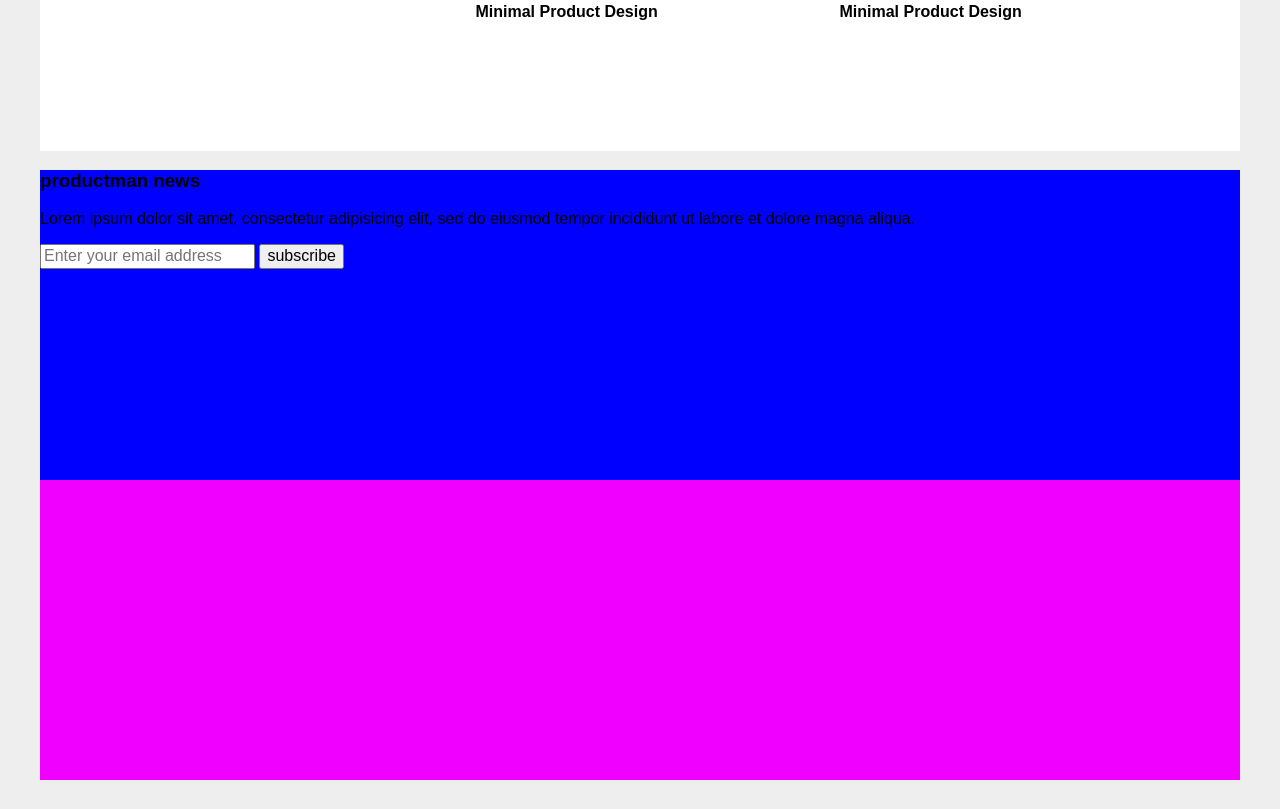
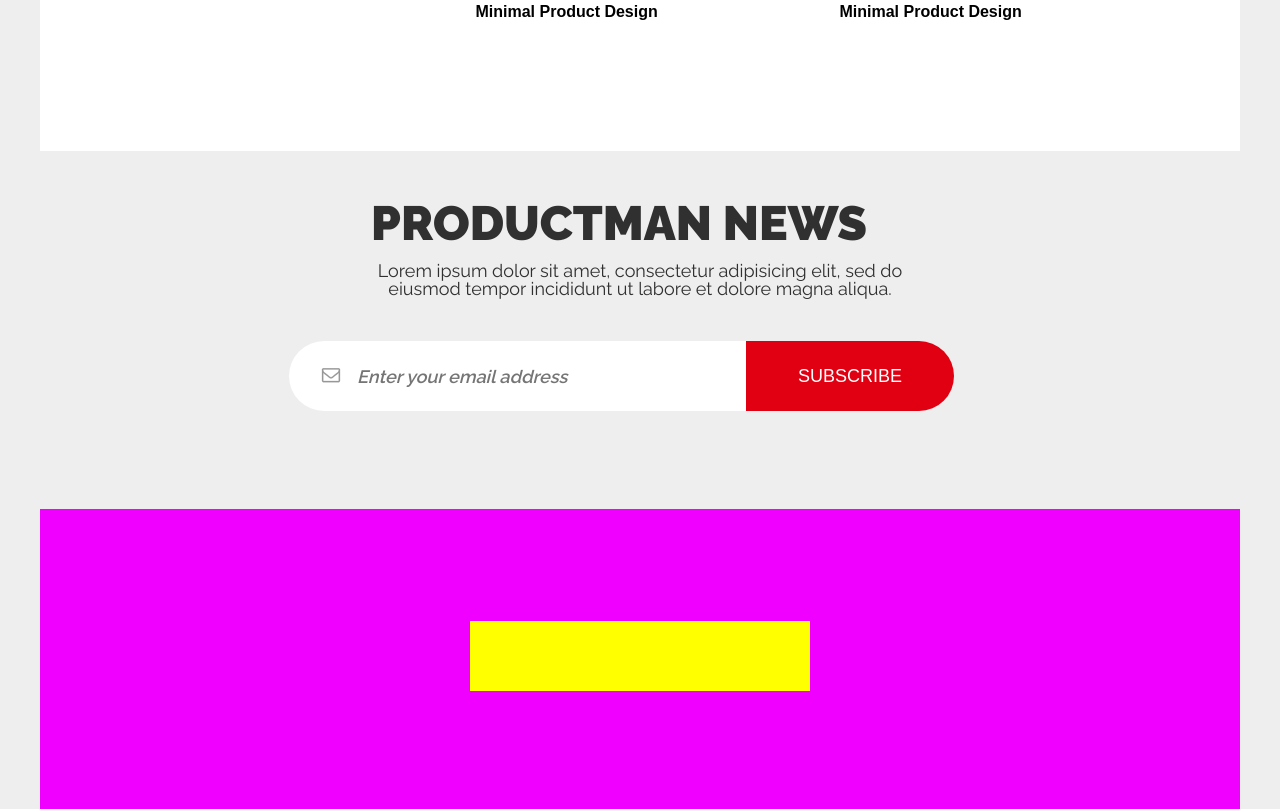
Before and after one commit to ba-krm-front-one/Mezhenskyi-homework-9-productman, a plain HTML site: page index.html in a window 1280 px wide. Shown: the part 2034-2843 px from the top of the page. Before the commit the page ends 2814 px from the top, so only its background shows below. Drawn offline with Linux system fonts and the light colour scheme.

Commit message:
add form. without hover and footer

```diff
--- a/css/style.css
+++ b/css/style.css
@@ -208,10 +208,96 @@ body {
 .ba-opt-in {
     width: 1200px;
     height: 310px;
-    background: #0000ff;
 }
+.ba-caption {
+    width: 551px;
+    height: 105px;
+    text-align: center;
+    margin: 0 auto;
+}
+.ba-caption__title {
+    width: 509px;
+    height: 36px;
+    color: #303030;
+    font-family: 'Raleway', sans-serif;
+    font-size: 48px;
+    font-weight: 900;
+    line-height: 48px;
+    text-transform: uppercase;
+    margin-bottom: 27px;
+}
+.ba-caption__description {
+    width: 551px;
+    height: 42px;
+    color: #303030;
+    font-family: 'Raleway', sans-serif;
+    font-size: 18px;
+    font-weight: 400;
+    line-height: 18px;
+    margin-top: 0;
+    margin-bottom: 37px;
+}
+.ba-form-container {
+    width: 702px;
+    height: 70px;
+    margin: 0 auto;
+    text-align: center;
+    padding-top: 37px;
+}
+.ba-form__label {
+    width: 70px;
+    height: 70px;
+    display: block;
+    background-image: url("../img/email.png");
+    background-repeat: no-repeat;
+    background-position: 32px 27px;
+    background-color: white;
+    border-radius: 35px 0 0 35px;
+    padding-left: 66px;
+    position: relative;
+    margin: 0;
+}
+.ba-form__input {
+    width: 420px;
+    height: 70px;
+    color: #979797;
+    font-family: 'Raleway', sans-serif;
+    font-size: 18px;
+    font-weight: 600;
+    font-style: italic;
+    line-height: 24px;
+    border: transparent;
+}
+.ba-form__btn {
+    width: 208px;
+    height: 70px;
+    border-radius: 0 35px 35px 0;
+    border: transparent;
+    background-color: #e10011;
+    color: #ffffff;
+    font-size: 18px;
+    text-transform: uppercase;
+    position: relative;
+    top: -70px;
+    left: 210px;
+}
+
 .ba-footer {
     width: 1200px;
     height: 300px;
     background: #f000ff;
+    padding-top: 112px;
 }
+.ba-social {
+    width: 340px;
+    height: 70px;
+    margin: 0 auto;
+    background: #ffff00;
+}
+.ba-social__facebook {
+    width: 70px;
+    height: 70px;
+    background-image: url("../img/fb.png");
+    background-size: 70px 70px;
+    background-repeat: no-repeat;
+}
--- a/index.html
+++ b/index.html
@@ -7,7 +7,7 @@
     <link rel="stylesheet" href="css/normalize.css" />
     <link rel="stylesheet" href="css/style.css" />
     <link href="https://fonts.googleapis.com/css?family=Roboto:300,400,700,900" rel="stylesheet">
-    <link href="https://fonts.googleapis.com/css?family=Raleway:400,900" rel="stylesheet">
+    <link href="https://fonts.googleapis.com/css?family=Raleway:400,600,900" rel="stylesheet">
 </head>
 <body>
     <div class="ba-container">
@@ -95,25 +95,30 @@
                 </div>
             </section>
             <section class="ba-opt-in">
-                <div>
-                    <h3>productman news</h3>
-                    <p>
+                <div class="ba-caption">
+                    <h3 class="ba-caption__title">productman news</h3>
+                    <p class="ba-caption__description">
                         Lorem ipsum dolor sit amet, consectetur adipisicing elit, sed do eiusmod tempor incididunt
                         ut labore et dolore magna aliqua.
                     </p>
                 </div>
-                <div>
-                    <form action="" method="">
-                        <label for="email">
-                            <input id="email" type="email" placeholder="Enter your email address">
+                <div class="ba-form-container">
+                    <form class="ba-form" action="" method="">
+                        <label class="ba-form__label" for="email">
+                            <input class="ba-form__input" id="email" type="email" placeholder="Enter your email address">
                         </label>
-                        <button type="submit">subscribe</button>
+                        <button class="ba-form__btn" type="submit">subscribe</button>
                     </form>
                 </div>
             </section>
         </main>
         <footer class="ba-footer">
-
+            <div class="ba-social">
+                <a class="ba-social__facebook" href="//www.facebook.com"></a>
+                <a class="ba-social__twitter" href="//www.twitter.com"></a>
+                <a class="ba-social__youtube" href="//www.youtube.com/"></a>
+                <a class="ba-social__me" href="#"></a>
+            </div>
         </footer>
     </div>
 </body>
```
